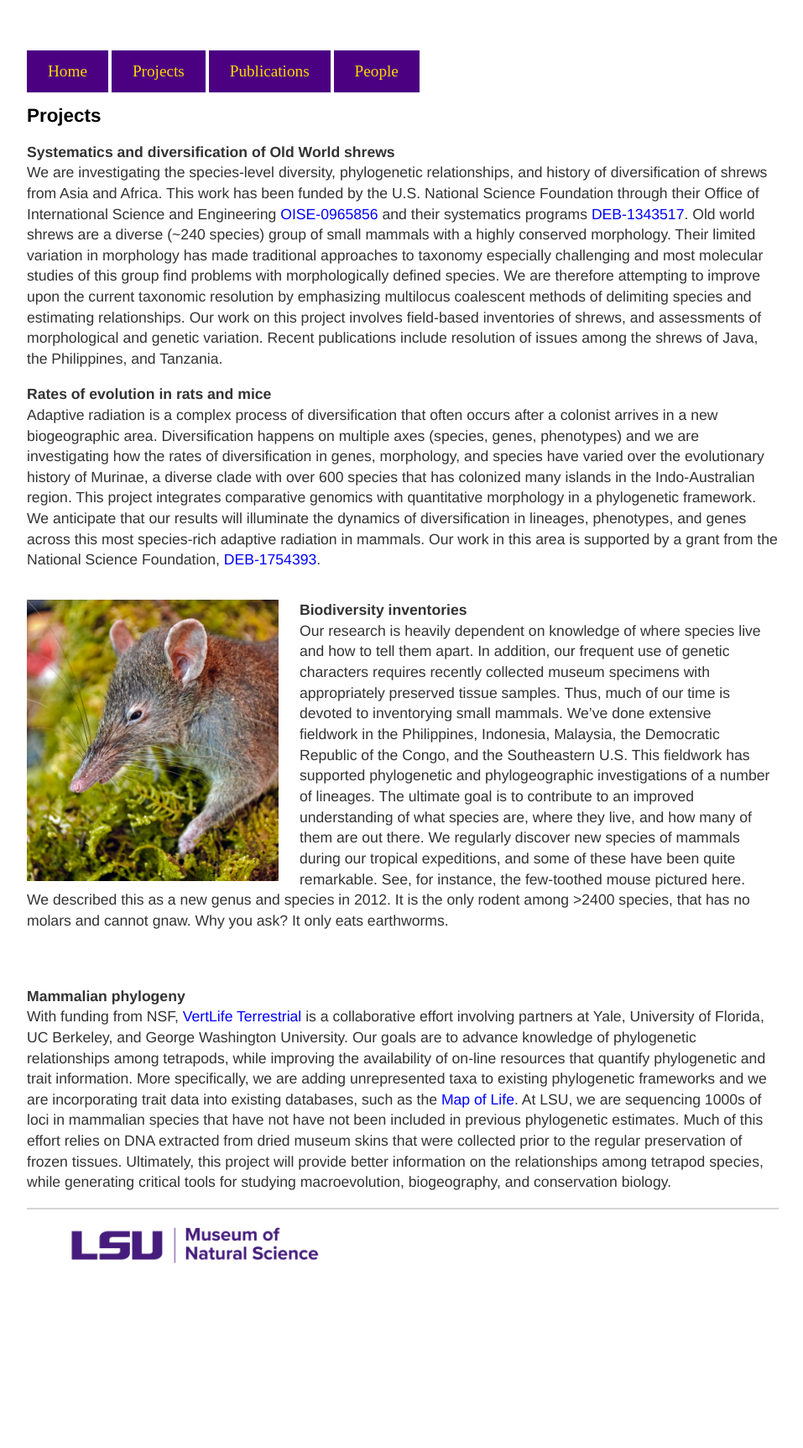
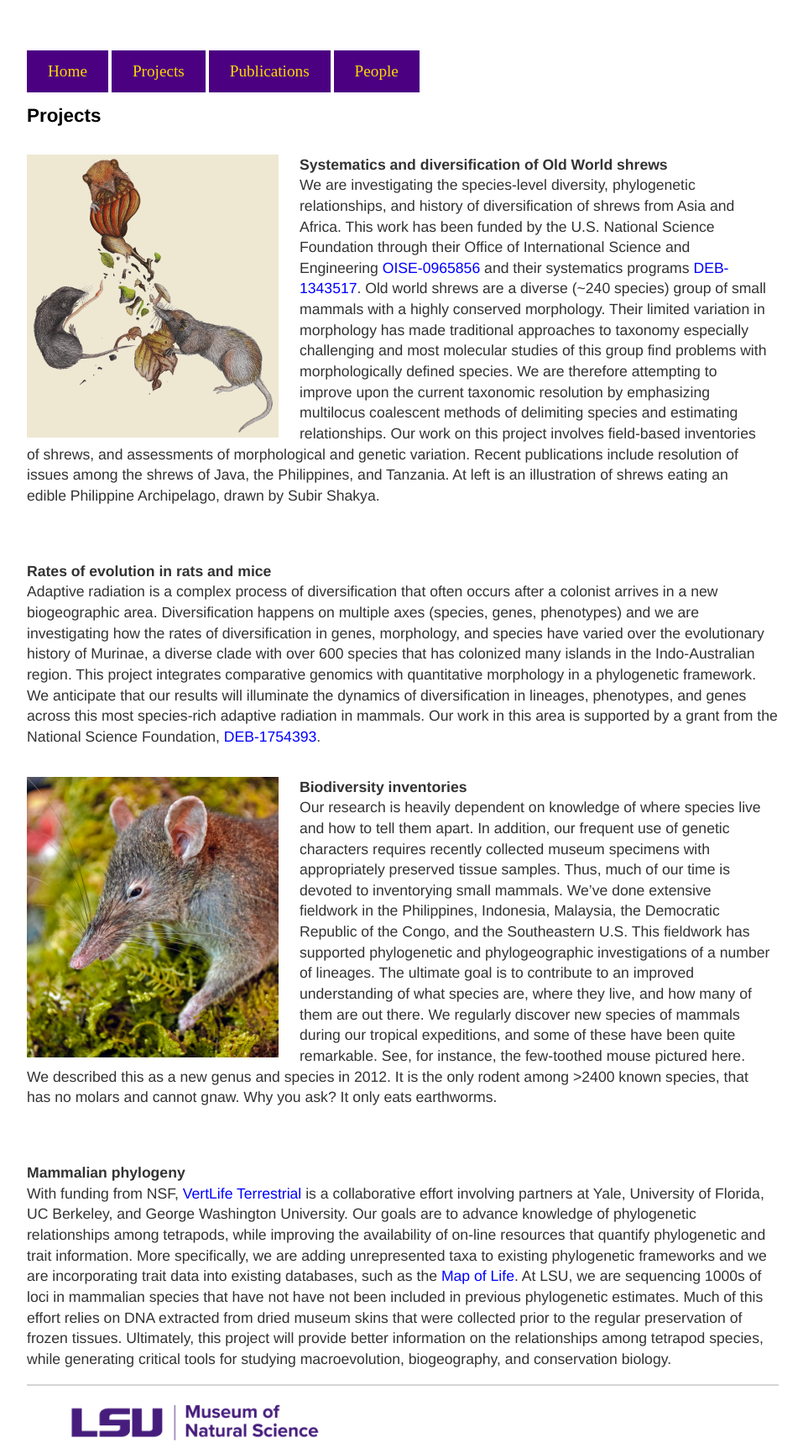
Before and after one commit to esselstyn/esselstyn.github.io, a Jekyll site: the page built from projects.md, in a window 1280 px wide. Shown: the whole page at 84% size, without its empty margins (160-1117 px from the left). Built offline with Jekyll 4.4.1, drawn with Linux system fonts in a browser that asks for light colours; before the commit the page ends 1513 px from its top, so only the background shows below that.

Commit message:
adding images to projects

```diff
--- a/projects.md
+++ b/projects.md
@@ -4,8 +4,13 @@
 ---
 
 # Projects
+
+<div markdown="1">
+<img src="images/Shrew.gif" alt="shrews eating Philippines" width="300">
+
 **Systematics and diversification of Old World shrews**
-We are investigating the species-level diversity, phylogenetic relationships, and history of diversification of shrews from Asia and Africa. This work has been funded by the U.S. National Science Foundation through their Office of International Science and Engineering [OISE-0965856](http://www.nsf.gov/awardsearch/showAward.do?AwardNumber=0965856) and their systematics programs [DEB-1343517](http://nsf.gov/awardsearch/showAward?AWD_ID=1343517). Old world shrews are a diverse (~240 species) group of small mammals with a highly conserved morphology.  Their limited variation in morphology has made traditional approaches to taxonomy especially challenging and most molecular studies of this group find problems with morphologically defined species. We are therefore attempting to improve upon the current taxonomic resolution by emphasizing multilocus coalescent methods of delimiting species and estimating relationships.  Our work on this project involves field-based inventories of shrews, and assessments of morphological and genetic variation. Recent publications include resolution of issues among the shrews of Java, the Philippines, and Tanzania.
+We are investigating the species-level diversity, phylogenetic relationships, and history of diversification of shrews from Asia and Africa. This work has been funded by the U.S. National Science Foundation through their Office of International Science and Engineering [OISE-0965856](http://www.nsf.gov/awardsearch/showAward.do?AwardNumber=0965856) and their systematics programs [DEB-1343517](http://nsf.gov/awardsearch/showAward?AWD_ID=1343517). Old world shrews are a diverse (~240 species) group of small mammals with a highly conserved morphology.  Their limited variation in morphology has made traditional approaches to taxonomy especially challenging and most molecular studies of this group find problems with morphologically defined species. We are therefore attempting to improve upon the current taxonomic resolution by emphasizing multilocus coalescent methods of delimiting species and estimating relationships.  Our work on this project involves field-based inventories of shrews, and assessments of morphological and genetic variation. Recent publications include resolution of issues among the shrews of Java, the Philippines, and Tanzania. At left is an illustration of shrews eating an edible Philippine Archipelago, drawn by Subir Shakya.
+</div>
 
 **Rates of evolution in rats and mice**
 Adaptive radiation is a complex process of diversification that often occurs after a colonist arrives in a new biogeographic area. Diversification happens on multiple axes (species, genes, phenotypes) and we are investigating how the rates of diversification in genes, morphology, and species have varied over the evolutionary history of Murinae, a diverse clade with over 600 species that has colonized many islands in the Indo-Australian region. This project integrates comparative genomics with quantitative morphology in a phylogenetic framework. We anticipate that our results will illuminate the dynamics of diversification in lineages, phenotypes, and genes across this most species-rich adaptive radiation in mammals. Our work in this area is supported by a grant from the National Science Foundation, [DEB-1754393](https://www.nsf.gov/awardsearch/showAward?AWD_ID=1754393&HistoricalAwards=false).
@@ -14,7 +19,7 @@
 <img src="images/KCRowe-Pvermidax01.jpg" alt="Pvermidax" width="300">
 
 **Biodiversity inventories**
-Our research is heavily dependent on knowledge of where species live and how to tell them apart.  In addition, our frequent use of genetic characters requires recently collected museum specimens with appropriately preserved tissue samples.  Thus, much of our time is devoted to inventorying small mammals.  We've done extensive fieldwork in the Philippines, Indonesia, Malaysia, the Democratic Republic of the Congo, and the Southeastern U.S. This fieldwork has supported phylogenetic and phylogeographic investigations of a number of lineages.  The ultimate goal is to contribute to an improved understanding of what species are, where they live, and how many of them are out there. We regularly discover new species of mammals during our tropical expeditions, and some of these have been quite remarkable. See, for instance, the few-toothed mouse pictured here. We described this as a new genus and species in 2012. It is the only rodent among >2400 species, that has no molars and cannot gnaw. Why you ask? It only eats earthworms.
+Our research is heavily dependent on knowledge of where species live and how to tell them apart.  In addition, our frequent use of genetic characters requires recently collected museum specimens with appropriately preserved tissue samples.  Thus, much of our time is devoted to inventorying small mammals.  We've done extensive fieldwork in the Philippines, Indonesia, Malaysia, the Democratic Republic of the Congo, and the Southeastern U.S. This fieldwork has supported phylogenetic and phylogeographic investigations of a number of lineages.  The ultimate goal is to contribute to an improved understanding of what species are, where they live, and how many of them are out there. We regularly discover new species of mammals during our tropical expeditions, and some of these have been quite remarkable. See, for instance, the few-toothed mouse pictured here. We described this as a new genus and species in 2012. It is the only rodent among >2400 known species, that has no molars and cannot gnaw. Why you ask? It only eats earthworms.
 </div>
 
 **Mammalian phylogeny**
```
Also changed, not shown: images/Shrew.gif (added).
